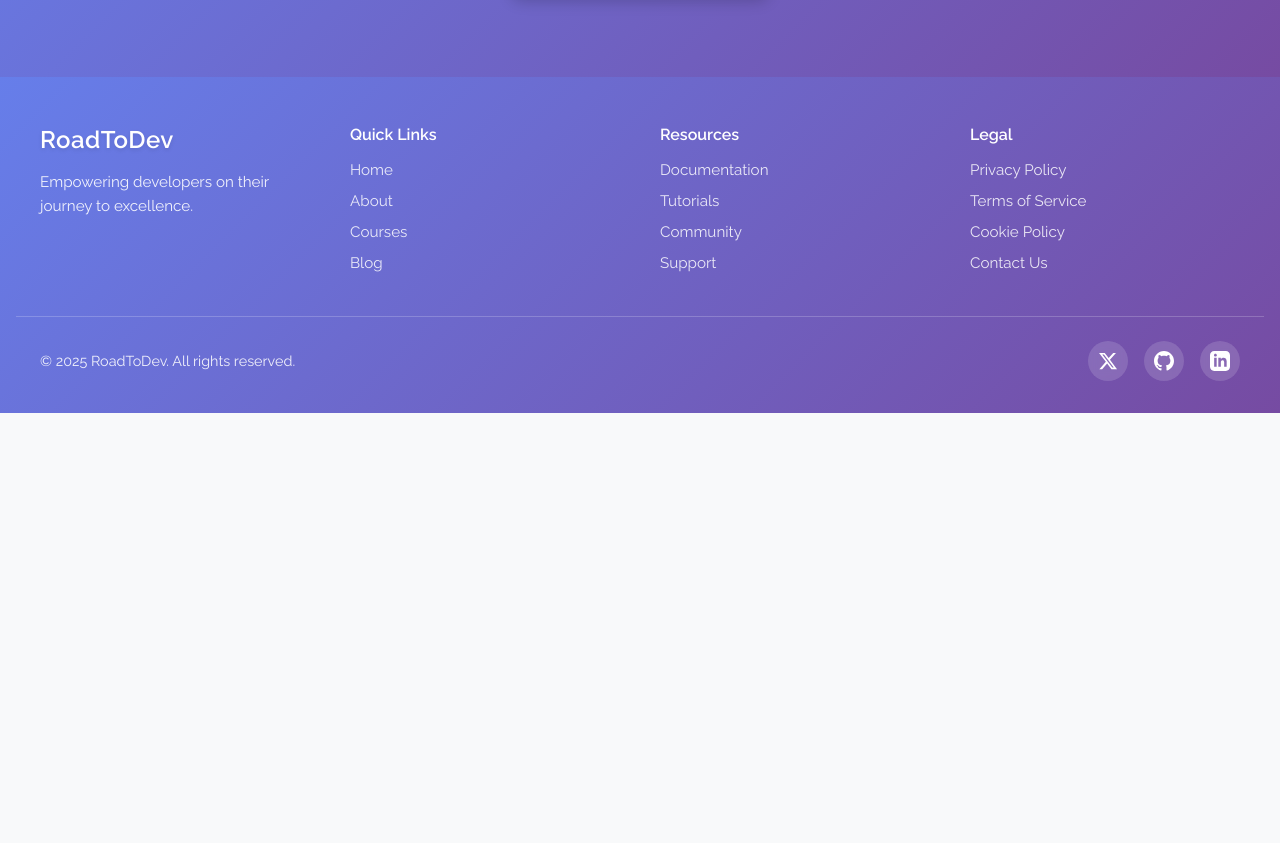
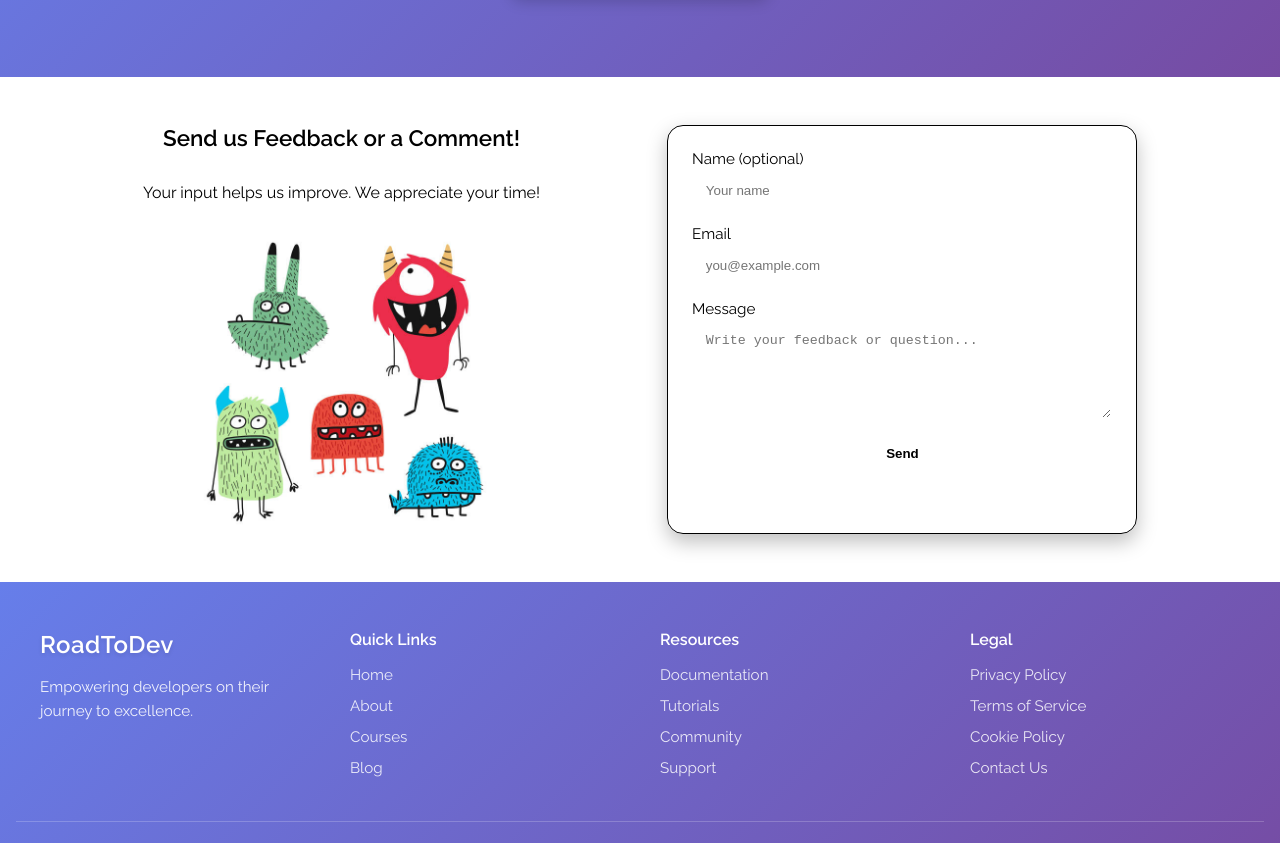
Before and after one commit to Daisuke171/Hackaton-Qlab, an Astro site: page / in a window 1280 px wide. Shown: the part 1746-2589 px from the top of the page. Before the commit the page ends 2159 px from the top, so only its background shows below. Built offline with nearby package versions, Linux system fonts and the light colour scheme; Astro itself is replaced by a stand-in of ours.

Commit message:
feat: added a feedback form in lp

```diff
--- /dev/null
+++ b/src/components/FeedbackForm.astro
@@ -0,0 +1,99 @@
+---
+const { title = "Send us your feedback", onSubmitEndpoint = "/api/feedback" } =
+  Astro.props;
+
+import { Image } from "astro:assets";
+import Monsters from "../assets/monsters.jpg";
+---
+
+<aside class="feedback-section">
+  <div class="feedback-info">
+    <h2>Send us Feedback or a Comment!</h2>
+    <p>Your input helps us improve. We appreciate your time!</p>
+    <Image src={Monsters} alt="Monsters" width={300} />
+  </div>
+
+  <form action={onSubmitEndpoint} method="POST" class="feedback-form">
+    <label>
+      Name (optional)
+      <input type="text" name="name" placeholder="Your name" />
+    </label>
+    <label>
+      Email
+      <input type="email" name="email" required placeholder="you@example.com" />
+    </label>
+    <label>
+      Message
+      <textarea
+        name="message"
+        required
+        placeholder="Write your feedback or question..."
+        rows="5"></textarea>
+    </label>
+    <button type="submit">Send</button>
+  </form>
+</aside>
+
+<style>
+  .feedback-section {
+    display: flex;
+    flex-direction: row;
+    background-color: #FFFFFF;
+    justify-content: space-evenly;
+    padding: 3rem 1rem;
+  }
+
+  .feedback-info {
+    display: flex;
+    flex-direction: column;
+    align-items: center;
+    gap: 1rem;
+    align-items: center;
+  }
+
+  .feedback-form {
+    display: flex;
+    flex-direction: column;
+    gap: 1rem;
+    width: 100%;
+    max-width: 420px;
+    padding: 1.5rem;
+    border-radius: 1rem;
+    backdrop-filter: blur(12px);
+    background: rgba(255, 255, 255, 0.15);
+    border: 1px solid #000;
+    box-shadow: 0 8px 20px rgba(0, 0, 0, 0.25);
+  }
+
+  h2 {
+    margin: 0;
+    font-size: 1.4rem;
+    font-weight: 600;
+  }
+
+  label {
+    display: flex;
+    flex-direction: column;
+    gap: 0.3rem;
+    font-size: 0.95rem;
+  }
+
+  input,
+  textarea {
+    padding: 0.6rem 0.8rem;
+    border-radius: 0.6rem;
+    border: 1px solid rgba(255, 255, 255, 0.4);
+    background: rgba(255, 255, 255, 0.25);
+    color: #000;
+  }
+
+  button {
+    padding: 0.7rem 1rem;
+    border: none;
+    border-radius: 0.6rem;
+    font-weight: 600;
+    cursor: pointer;
+    backdrop-filter: blur(10px);
+    background: rgba(255, 255, 255, 0.4);
+  }
+</style>
--- a/src/components/landingPage.astro
+++ b/src/components/landingPage.astro
@@ -1,3 +1,7 @@
+---
+import FeedbackForm from "./FeedbackForm.astro"
+---
+
 <main>
   <!-- Hero Section -->
   <section class="hero">
@@ -71,6 +75,8 @@
     </div>
   </section>
 </main>
+
+<FeedbackForm />
 
 <style>
   main {
```
Also changed, not shown: src/assets/monsters.jpg (added).
